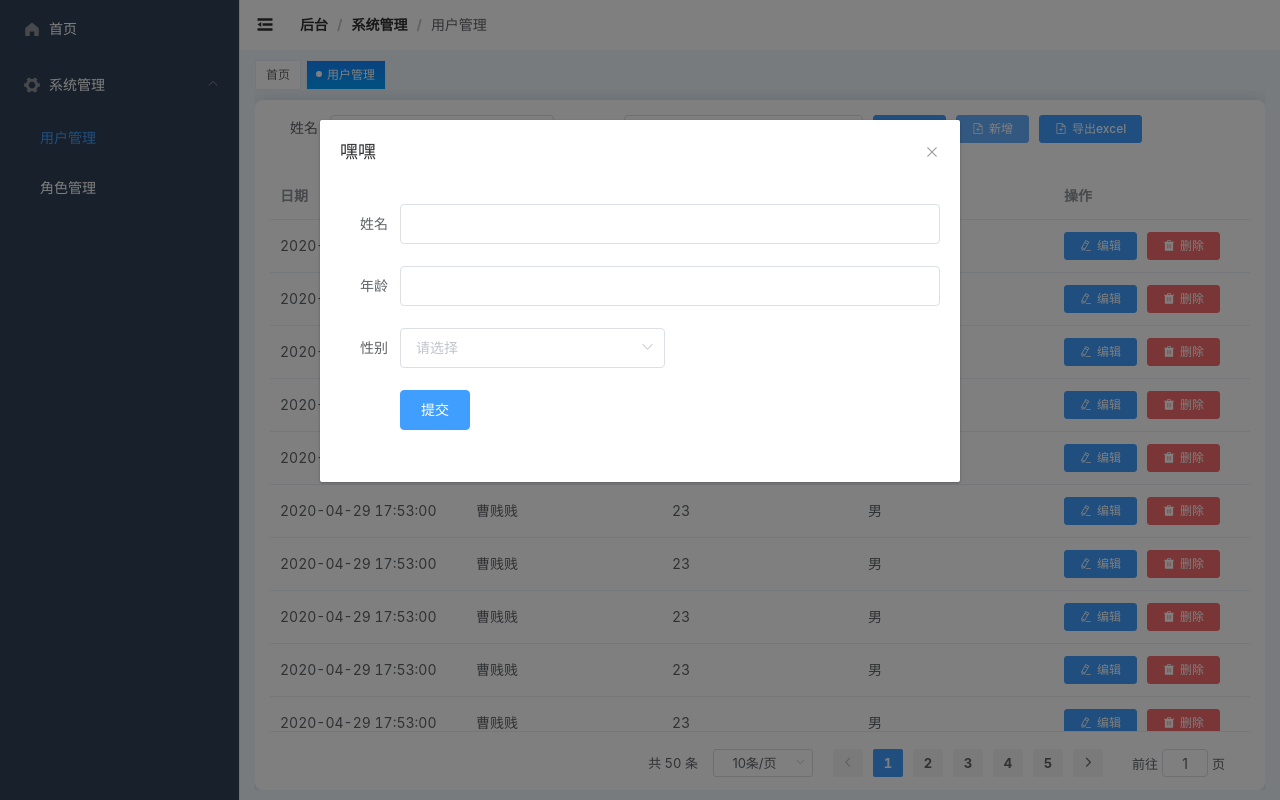
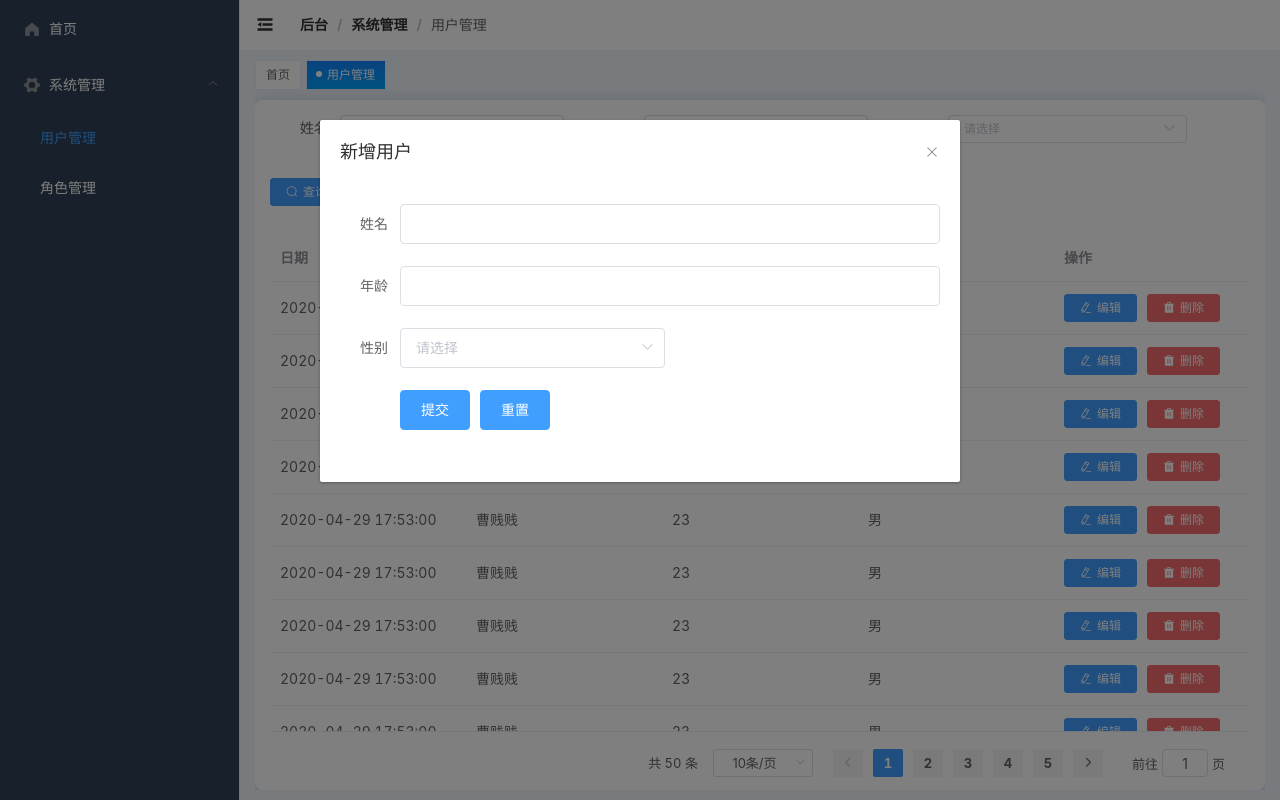
Before and after one commit to chandlerCao/vue-element-admin, a Vue app: page /admin/system/user in a window 1280 px wide. Both pictures are taken after a click on the button "新增". Built offline with nearby package versions, Linux system fonts and the light colour scheme.

Commit message:
表单单个属性可以覆盖整体属性

```diff
--- a/src/components/comp-complex-table.vue
+++ b/src/components/comp-complex-table.vue
@@ -21,7 +21,11 @@
                 ></comp-table>
             </el-main>
         </el-container>
-        <el-dialog v-if="addFormData" title="嘿嘿" :visible.sync="dialogFormVisible">
+        <el-dialog
+            v-if="addFormData"
+            :title="addFormData.title || '新增'"
+            :visible.sync="dialogFormVisible"
+        >
             <comp-form
                 ref="addForm"
                 v-bind="addFormData"
--- a/src/components/comp-form.vue
+++ b/src/components/comp-form.vue
@@ -1,22 +1,25 @@
 <template>
     <div class="comp-form">
+        <!-- 表单 -->
         <el-form
             :model="formDataVal"
             ref="compForm"
             v-bind="$attrs.formAttrs"
             class="demo-ruleForm"
             :rules="rules"
+            @keyup.enter.native="submitForm"
         >
+            <!-- 表单元素 -->
             <el-form-item
                 v-for="(value, key) in formData"
                 :key="key"
+                :prop="key"
                 :label="value.label"
-                :prop="key"
             >
                 <component
                     :is="`el-${value.el || 'input'}`"
                     v-model="formDataVal[key]"
-                    v-bind="$attrs.elAttrs"
+                    v-bind="Object.assign(Object.assign({}, $attrs.elAttrs), value.attrs)"
                 >
                     <!-- 如果为下拉框 -->
                     <template v-if="value.el === 'select'">
@@ -29,6 +32,7 @@
                     </template>
                 </component>
             </el-form-item>
+            <!-- 按钮组 -->
             <el-form-item>
                 <!-- 提交按钮 -->
                 <el-button
@@ -36,6 +40,8 @@
                     v-bind="$attrs.submitBtn && $attrs.submitBtn.attrs"
                     @click="submitForm"
                 >{{$attrs.submitBtn && $attrs.submitBtn.name || '提交'}}</el-button>
+                <!-- 重置按钮 -->
+                <el-button v-bind="$attrs.submitBtn && $attrs.submitBtn.attrs" @click="resetForm">重置</el-button>
                 <!-- 自定义按钮组 -->
                 <el-button
                     v-for="btnItem in $attrs.customFormBtns"
@@ -75,6 +81,7 @@ export default {
         }
     },
     computed: {
+        // 表单验证规则
         rules() {
             return Object.entries(this.formData).reduce((rules, item) => {
                 rules[item[0]] = item[1].rule || []
@@ -105,6 +112,7 @@ export default {
                 }
             })
         },
+        // 重置表单
         resetForm() {
             this.$refs.compForm.resetFields()
         }
--- a/src/components/comp-table.vue
+++ b/src/components/comp-table.vue
@@ -66,7 +66,7 @@ export default {
     data() {
         return {
             formDataVal: {}, // 查询表格的参数
-            tableData: new Array(10).fill({
+            tableData: new Array(20).fill({
                 date: '2020-04-29 17:53:00',
                 name: '曹贱贱',
                 age: 23,
--- a/src/views/system/user.vue
+++ b/src/views/system/user.vue
@@ -20,10 +20,13 @@ export default {
                         // rule: [
                         //     {
                         //         required: true,
-                        //         message: '请输入活动名称',
+                        //         message: '请输入姓名',
                         //         trigger: 'blur'
                         //     }
                         // ]
+                    },
+                    idcard: {
+                        label: '身份证'
                     },
                     age: {
                         label: '年龄',
@@ -57,7 +60,7 @@ export default {
                 },
                 formAttrs: {
                     inline: true,
-                    labelWidth: '60px'
+                    labelWidth: '70px'
                 },
                 submitBtn: {
                     name: '查询',
@@ -124,6 +127,7 @@ export default {
             },
             // 新增表单数据
             userAddFormData: {
+                title: '新增用户',
                 formData: {
                     name: {
                         label: '姓名'
```
